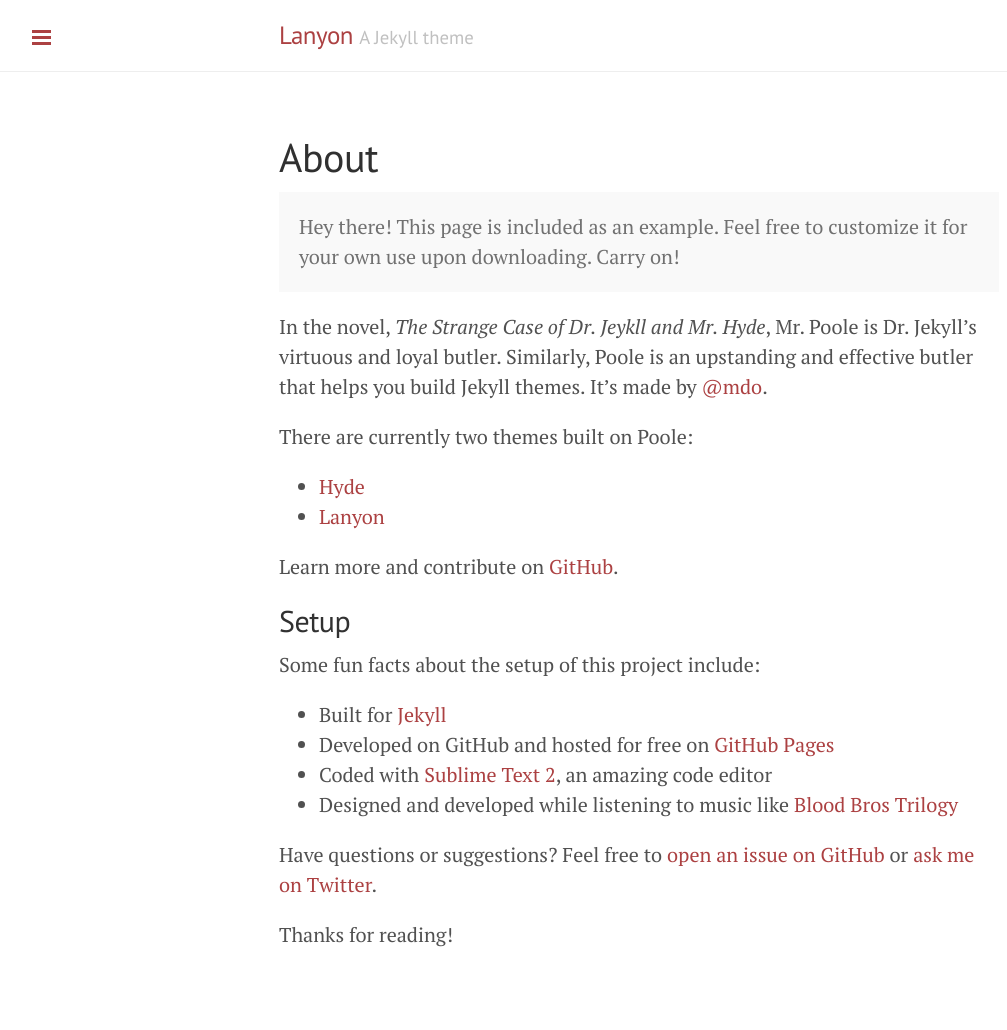
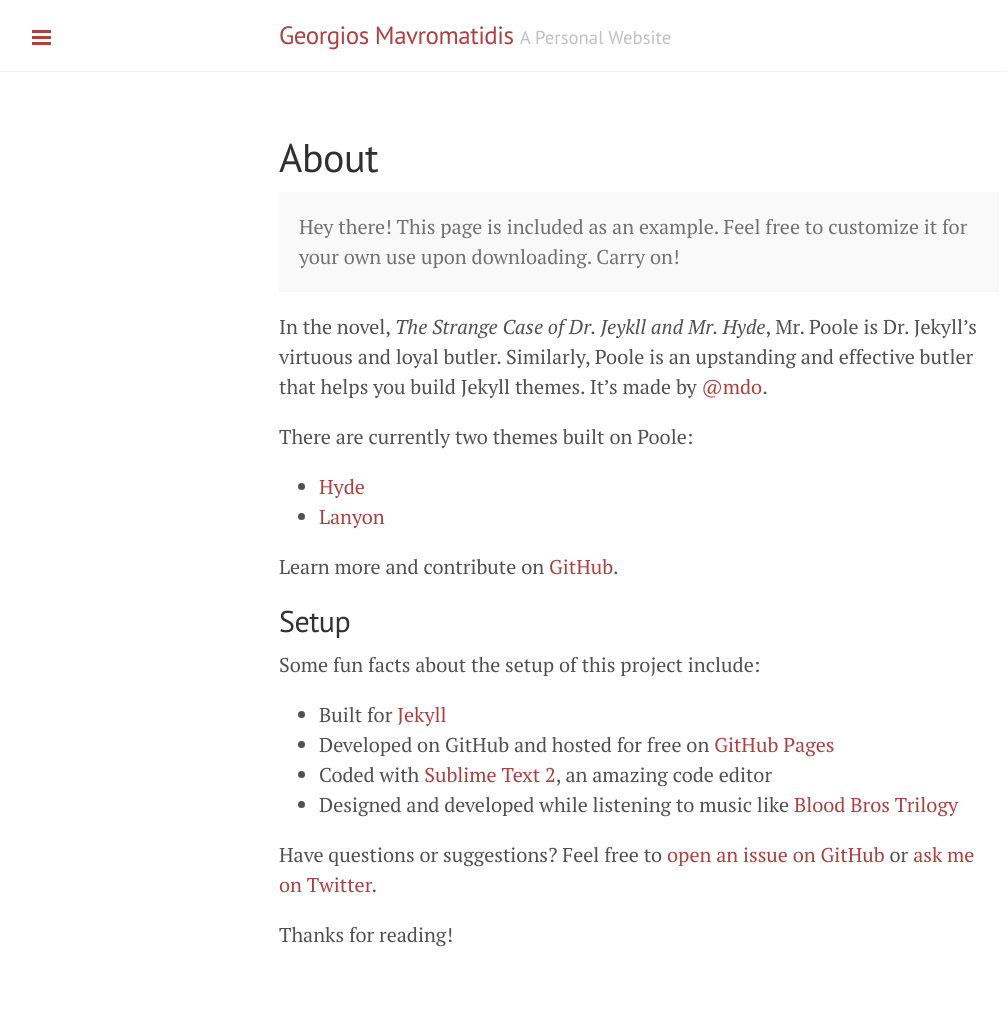
Before and after one commit to gmavrom33/gmavrom.github.io, a Jekyll site: the page built from about.md, in a window 1280 px wide. Shown: the whole page, without its empty margins (1-1008 px from the left). Built offline with Jekyll 4.4.1, drawn with Linux system fonts in a browser that asks for light colours; nearby versions of some CDN libraries; Markdown is read by kramdown in place of the engine named in the settings.

Commit message:
Update _config.yml

```diff
--- a/_config.yml
+++ b/_config.yml
@@ -1,14 +1,14 @@
 # Dependencies
-markdown:         redcarpet
+markdown:         kramdown
 pygments:         true
 
 # Permalinks
 permalink:        pretty
 
 # Setup
-title:            Lanyon
-tagline:          'A Jekyll theme'
-description:      'A reserved <a href="http://jekyllrb.com" target="_blank">Jekyll</a> theme that places the utmost gravity on content with a hidden drawer. Made by <a href="https://twitter.com/mdo" target="_blank">@mdo</a>.'
+title:            Georgios Mavromatidis
+tagline:          'A Personal Website'
+description:      'PhD student in Urban Energy Systems at ETH Zurich'
 url:              http://lanyon.getpoole.com
 
 author:
@@ -21,4 +21,4 @@
 version:          1.0.0
 
 github:
-  repo:           https://github.com/poole/lanyon
+  repo:           https://github.com/gmavrom/gmavrom.github.io
```
